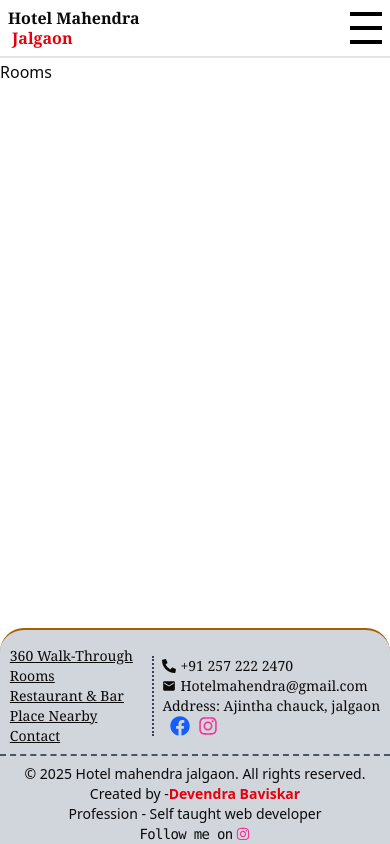
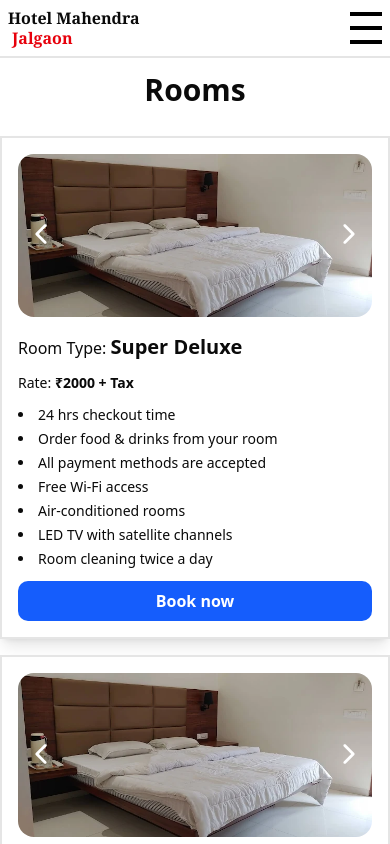
Before and after one commit to devabaviskar1999/Mahendra, a React (Vite) app in the folder frontend/: page /rooms in a window 390 px wide. Shown: the top 844 px of the page. Built offline with nearby package versions, Linux system fonts and the light colour scheme.

Commit message:
rooms component work done

```diff
--- a/frontend/src/App.tsx
+++ b/frontend/src/App.tsx
@@ -6,7 +6,7 @@ export default function App() {
   return (
     <div className="min-h-screen flex flex-col bg-white">
       <Navbar />
-      <div className="flex-1 pt-15 md:pt-17 lg:pt-20">
+      <div className="flex-1 pt-12 md:pt-17 lg:pt-20">
         <AppRoutes />
       </div>
       <footer className="">
--- /dev/null
+++ b/frontend/src/offers/Offer.tsx
@@ -0,0 +1,33 @@
+import { useState } from "react";
+import Drinks from "../imageStore/MainViewImage/Drinks.jpg";
+export default function Offer() {
+  const [toggle, setToggle] = useState<boolean>(false);
+
+  return (
+    <div
+      className={`fixed z-50 font-sans ${
+        toggle ? "hidden" : "flex"
+      }  flex-row right-3 p-2 rounded-xl gap-3 bottom-3 bg-black text-white w-52 h-auto md:w-auto md:items-center md:justify-evenly md:p-4`}
+    >
+      <div className="relative flex flex-col items-center">
+        <span className="text-red-600 font-bold">OFFERS</span>
+        <span>Buy 2 Get 1 Free</span>
+        <span>On Cocktails</span>
+      </div>
+      <div className="flex items-center">
+        <img
+          src={Drinks}
+          alt="Drinks image"
+          className="h-15 w-15 rounded-lg md:h-20 md:w-25"
+          loading="lazy"
+        />
+      </div>
+      <button
+        className="absolute right-0 top-[-15px] text-red-600 font-extrabold text-3xl md:hover:cursor-pointer md:hover:text-4xl"
+        onClick={() => setToggle(!toggle)}
+      >
+        x
+      </button>
+    </div>
+  );
+}
--- a/frontend/src/pages/homeComponent/Home.tsx
+++ b/frontend/src/pages/homeComponent/Home.tsx
@@ -8,6 +8,7 @@ import LazyComponentWrapper from "../../LazyComponentWrapper";
 import TopArrow from "./TopArrow";
 import GenreSkeleton from "../../skeleton/GenreSkeleton";
 import GuestSkeleton from "../../skeleton/GuestSkeleton";
+import Offer from "../../offers/Offer";
 export default function Home() {
   return (
     <div className="w-full relative">
@@ -41,6 +42,7 @@ export default function Home() {
         </Suspense>
       </LazyComponentWrapper>
       <TopArrow />
+      <Offer />
     </div>
   );
 }
--- a/frontend/src/pages/homeComponent/MainView.tsx
+++ b/frontend/src/pages/homeComponent/MainView.tsx
@@ -3,33 +3,55 @@ import { MainViewImage } from "../../store/MainViewImage";
 
 export default function MainView() {
   const [bgIndex, setBgIndex] = useState(0);
+  const [isMobile, setIsMobile] = useState(false);
+
+  useEffect(() => {
+    // Detect screen size
+    const handleResize = () => {
+      setIsMobile(window.innerWidth < 768); // Tailwind's md breakpoint
+    };
+
+    handleResize(); // Run initially
+    window.addEventListener("resize", handleResize);
+
+    return () => window.removeEventListener("resize", handleResize);
+  }, []);
 
   useEffect(() => {
     const interval = setInterval(() => {
       setBgIndex((prev) => (prev === MainViewImage.length - 1 ? 0 : prev + 1));
-    }, 3000); // ⏱️ change every 5 seconds
+    }, 3000);
 
     return () => clearInterval(interval);
   }, []);
 
   return (
-    <div className="relative min-h-170 md:min-h-170 w-full overflow-hidden">
-      {/* Background Carousel Layer */}
-      {MainViewImage.map((img, index) => (
+    <div className="relative min-h-170 w-full overflow-hidden">
+      {/* Background Images */}
+      {isMobile ? (
+        // 👉 Mobile: Only render current image
         <div
-          key={index}
-          className={`absolute top-0 left-0 min-h-170 md:h-170 w-full bg-cover bg-center bg-no-repeat transition-opacity duration-1000 ${
-            index === bgIndex ? "opacity-100 z-0" : "opacity-0"
-          }`}
-          style={{ backgroundImage: `url(${img.imgUrl})` }}
+          className="absolute top-0 left-0 min-h-170 w-full bg-cover bg-center bg-no-repeat transition-opacity duration-1000"
+          style={{ backgroundImage: `url(${MainViewImage[bgIndex].imgUrl})` }}
         />
-      ))}
+      ) : (
+        // 👉 Desktop: All images, cross-fade with opacity
+        MainViewImage.map((img, index) => (
+          <div
+            key={index}
+            className={`absolute top-0 left-0 min-h-170 w-full bg-cover bg-center bg-no-repeat transition-opacity duration-1000 ${
+              index === bgIndex ? "opacity-100 z-0" : "opacity-0"
+            }`}
+            style={{ backgroundImage: `url(${img.imgUrl})` }}
+          />
+        ))
+      )}
 
-      {/* Overlay for better text visibility */}
-      <div className="absolute top-0 left-0 w-full min-h-170 md:min-h-170 bg-black/40 z-10" />
+      {/* Overlay */}
+      <div className="absolute top-0 left-0 w-full min-h-170 bg-black/40 z-10" />
 
       {/* Text Content */}
-      <div className="relative z-20 flex items-center justify-center min-h-170 md:min-h-170 text-center px-5">
+      <div className="relative z-20 flex items-center justify-center min-h-170 text-center px-5">
         <h1 className="text text-5xl md:text-8xl font-bold leading-tight">
           Welcome to <br />
           <span className="text-white">Hotel Mahendra</span>
--- /dev/null
+++ b/frontend/src/pages/rooms/RoomComponent.tsx
@@ -0,0 +1,76 @@
+import { useEffect, useState } from "react";
+import { IoIosArrowBack, IoIosArrowForward } from "react-icons/io";
+
+interface RoomDataType {
+  Img: string;
+  category: string;
+  rate: number;
+  description: string;
+}
+
+export default function RoomComponent({
+  Img,
+  category,
+  rate,
+  description,
+}: RoomDataType) {
+  const [isTapped, setIsTapped] = useState(false);
+
+  useEffect(() => {
+    let timeoutId: NodeJS.Timeout;
+
+    if (isTapped) {
+      timeoutId = setTimeout(() => {
+        setIsTapped(false);
+      }, 200);
+    }
+
+    return () => {
+      clearTimeout(timeoutId);
+    };
+  }, [isTapped]);
+  return (
+    <div className="w-full md:w-3/5 relative `rounded-2xl shadow-lg mt-4 lg:mt-6 border-2 p-4 md:p-6 flex flex-col md:flex-row gap-4 md:gap-8">
+      {/* Image and Description Section */}
+      <div className="w-full md:w-1/2 flex flex-col gap-3 relative">
+        <img
+          src={Img}
+          alt={`${category} image`}
+          className="rounded-2xl w-full object-cover"
+        />
+        <IoIosArrowBack className="absolute left-2 top-2/5 z-50 text-white text-3xl hover:cursor-pointer" />
+        <IoIosArrowForward className="absolute right-2 top-2/5 z-50 text-white text-3xl  hover:cursor-pointer" />
+
+        <p className="text-sm md:text-base hidden md:flex">{description}</p>
+      </div>
+
+      {/* Info Section */}
+      <div className="w-full md:w-2/5 flex flex-col gap-3">
+        <h2 className="font-semibold text-xl md:text-2xl">
+          <span className="font-normal text-base md:text-lg">Room Type: </span>
+          {category}
+        </h2>
+        <span className="text-sm font-semibold md:text-base">
+          <span className="font-normal">Rate: </span>₹{rate} + Tax
+        </span>
+        <ul className="list-disc list-inside text-sm md:text-base space-y-1">
+          <li>24 hrs checkout time</li>
+          <li>Order food & drinks from your room</li>
+          <li>All payment methods are accepted</li>
+          <li>Free Wi-Fi access</li>
+          <li>Air-conditioned rooms</li>
+          <li>LED TV with satellite channels</li>
+          <li>Room cleaning twice a day</li>
+        </ul>
+        <button
+          onClick={() => setIsTapped(true)}
+          className={`flex items-center justify-center p-2 rounded-lg text-white font-semibold transition ease-in-out duration-200
+            ${isTapped ? "bg-red-600" : "bg-blue-600"}
+            md:hover:bg-red-600 hover:cursor-pointer`}
+        >
+          Book now
+        </button>
+      </div>
+    </div>
+  );
+}
--- a/frontend/src/pages/rooms/Rooms.tsx
+++ b/frontend/src/pages/rooms/Rooms.tsx
@@ -1,7 +1,32 @@
+import RoomComponent from "./RoomComponent";
+import Room from "../../imageStore/MainViewImage/Room.webp";
 export default function Rooms() {
   return (
-    <div>
-      <h1>Rooms</h1>
+    <div className="flex flex-col items-center w-full h-auto mt-3 md:mt-0">
+      <h1 className="text-3xl p-3 md:text-3xl lg:text-5xl font-semibold lg:p-6">
+        Rooms
+      </h1>
+      <RoomComponent
+        Img={Room}
+        category="Super Deluxe"
+        rate={2000}
+        description='The image is still loading while the motion.div is animating in.
+So the layout shifts mid-animation, making it feel like it"s "stuck" or stuttering — especially because the image has no defined height/width upfront.'
+      />
+      <RoomComponent
+        Img={Room}
+        category="Super Deluxe"
+        rate={2000}
+        description='The image is still loading while the motion.div is animating in.
+So the layout shifts mid-animation, making it feel like it"s "stuck" or stuttering — especially because the image has no defined height/width upfront.'
+      />
+      <RoomComponent
+        Img={Room}
+        category="Super Deluxe"
+        rate={2000}
+        description='The image is still loading while the motion.div is animating in.
+So the layout shifts mid-animation, making it feel like it"s "stuck" or stuttering — especially because the image has no defined height/width upfront.'
+      />
     </div>
   );
 }
```
Also changed, not shown: 1 other file (tests, documents, lock files or other folders).
